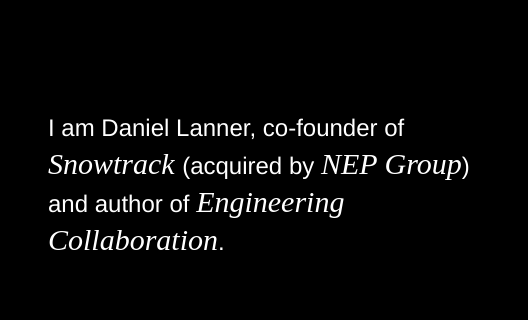
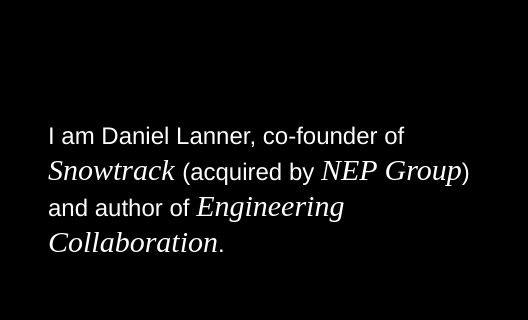
Before and after one commit to daniellanner/daniellanner.github.io, a website: page index.html in a window 1280 px wide. Shown: the part 111-431 px from the top of the page, 0-528 px from the left. Drawn offline with nearby package versions, Linux system fonts and the light colour scheme; grey boxes are pictures that could not be loaded.

Commit message:
Remove font scaling

```diff
--- a/index.html
+++ b/index.html
@@ -60,21 +60,21 @@
         <div class="grid md:grid-cols-12 max-w-[2560px] mx-auto">
             <div class="col-span-5 p-8 md:p-12 mt-auto">
                 <div class="mt-40 sm:mt-0">
-                    <h1 class="text-2xl 2xl:text-4xl leading-normal 2xl:leading-relaxed font-light text-white mb-4">
+                    <h1 class="text-2xl font-light text-white mb-4">
                         I am Daniel Lanner, co-founder of
                         <a  href="https://snowtrack.io/" target="_blank"
-                            class="font-serif text-3xl 2xl:text-5xl text-white
+                            class="font-serif text-3xl text-white
                             hover:bg-gradient-to-r from-[#ccff33] to-[#9ef01a] hover:text-transparent hover:bg-clip-text">
                             <i>Snowtrack</i>
                         </a>
                         (acquired by
                         <a  href="https://www.nepgroup.com/" target="_blank"
-                            class="font-serif text-3xl 2xl:text-5xl text-white
+                            class="font-serif text-3xl text-white
                             hover:bg-gradient-to-r from-[#ccff33] to-[#9ef01a] hover:text-transparent hover:bg-clip-text">
                             <i>NEP Group</i></a>)
                         and author of
                         <a  href="https://www.engineering-collaboration.io/" target="_blank"
-                            class="font-serif text-3xl 2xl:text-5xl text-white
+                            class="font-serif text-3xl text-white
                             hover:bg-gradient-to-r from-[#ccff33] to-[#9ef01a] hover:text-transparent hover:bg-clip-text">
                             <i>Engineering Collaboration</i></a>.
                     </h1>
```
Also changed, not shown: assets/output.css.
